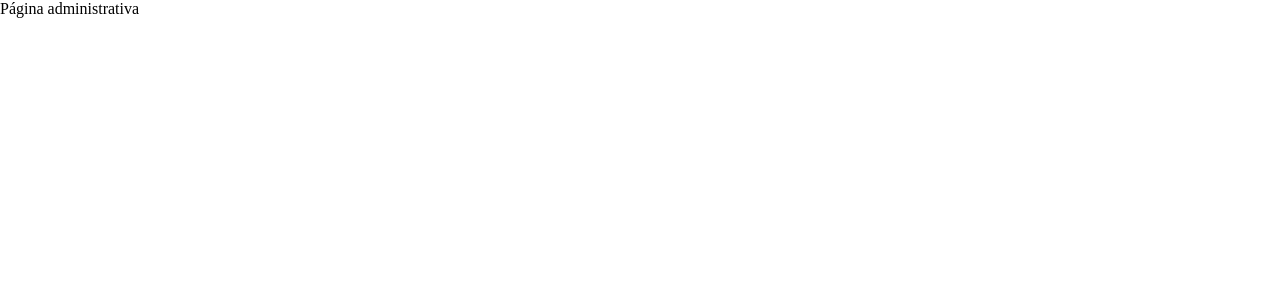
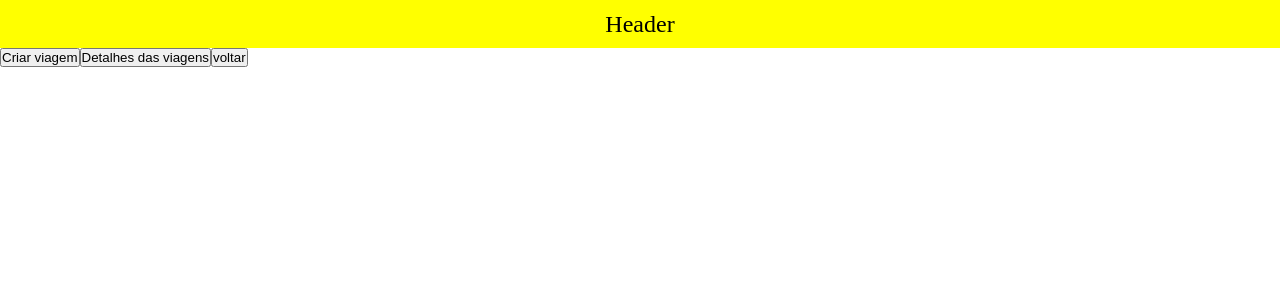
Before and after one commit to future4code/Robson-Santos, a React (Create React App) app in the folder modulo3/projeto-labex/labex/: page /admin in a window 1280 px wide. Shown: the top 300 px of the page. Built offline with nearby package versions, Linux system fonts and the light colour scheme.

Commit message:
rotas criadas

```diff
--- a/modulo3/projeto-labex/labex/src/pages/AdminHomePage.js
+++ b/modulo3/projeto-labex/labex/src/pages/AdminHomePage.js
@@ -1,9 +1,27 @@
-import React from "react";
+import React from "react"
+import { useHistory } from "react-router"
+import Header from "../components/Header"
 
 const AdminHomePage = () => {
+    const history = useHistory()
+    const goToCreateTrip = () => {
+        history.push("/create")
+    }
+
+    const goToTripDetails = () => {
+        history.push("/details")
+    }
+
+    const goBack = () => {
+        history.replace("/")
+    }
+
     return (
         <div>
-          Página administrativa
+          <Header/>
+          <button onClick={goToCreateTrip}>Criar viagem</button>
+          <button onClick={goToTripDetails}>Detalhes das viagens</button>
+          <button onClick={goBack}>voltar</button>
         </div>
       )
 
--- a/modulo3/projeto-labex/labex/src/pages/ApplicationFormPage.js
+++ b/modulo3/projeto-labex/labex/src/pages/ApplicationFormPage.js
@@ -1,9 +1,17 @@
-import React from "react";
+import React from "react"
+import { useHistory } from "react-router"
+import Header from "../components/Header"
 
 const ApplicationFormPage = () => {
+  const history = useHistory()
+  const goBack = () => {
+    history.goBack()
+  }
+
     return (
         <div>
-          Página de Aplicação
+          <Header/>
+          <button onClick={goBack}>voltar</button>
         </div>
       )
 }
--- a/modulo3/projeto-labex/labex/src/pages/CreateTripPage.js
+++ b/modulo3/projeto-labex/labex/src/pages/CreateTripPage.js
@@ -1,9 +1,17 @@
-import React from "react";
+import React from "react"
+import { useHistory } from "react-router"
+import Header from "../components/Header"
 
 const CreateTripPage = () => {
+  const history = useHistory()
+  const goBack = () => {
+    history.goBack()
+  }
+
     return (
         <div>
-          Criar Viagem
+          <Header/>
+          <button onClick={goBack}>voltar</button>
         </div>
       )
 }
--- a/modulo3/projeto-labex/labex/src/pages/HomePage.js
+++ b/modulo3/projeto-labex/labex/src/pages/HomePage.js
@@ -16,8 +16,8 @@ const HomePage = () => {
         <div>
             <Header/>
           <p>HOME</p>
-          <button onClick={goToAdminArea}>admin</button>
-          <button onClick={goToTripList}>trips</button>
+          <button onClick={goToAdminArea}>Área Administrativa</button>
+          <button onClick={goToTripList}>Viagens</button>
         </div>
       )
 }
--- a/modulo3/projeto-labex/labex/src/pages/ListTripsPage.js
+++ b/modulo3/projeto-labex/labex/src/pages/ListTripsPage.js
@@ -1,9 +1,21 @@
-import React from "react";
+import React from "react"
+import Header from "../components/Header"
+import { useHistory } from "react-router"
 
 const ListTripsPage = () => {
+    const history = useHistory()
+    const goToApplication = () => {
+        history.push("/application")
+    }
+    const goBack = () => {
+        history.goBack()
+    }
+
     return (
         <div>
-          Lista de Viagens
+            <Header/>
+            <button onClick={goToApplication}>Se inscrever</button>
+            <button onClick={goBack}>voltar</button>
         </div>
       )
 }
--- a/modulo3/projeto-labex/labex/src/pages/LoginPage.js
+++ b/modulo3/projeto-labex/labex/src/pages/LoginPage.js
@@ -1,9 +1,17 @@
-import React from "react";
+import React from "react"
+import { useHistory } from "react-router"
+import Header from "../components/Header"
 
 const LoginPage = () => {
+  const history = useHistory()
+  const goBack = () => {
+    history.goBack()
+  }
+
     return (
         <div>
-          Página de login
+          <Header/>
+          <button onClick={goBack}>voltar</button>
         </div>
       )
 }
--- a/modulo3/projeto-labex/labex/src/pages/TripDetailsPage.js
+++ b/modulo3/projeto-labex/labex/src/pages/TripDetailsPage.js
@@ -1,9 +1,17 @@
-import React from "react";
+import React from "react"
+import { useHistory } from "react-router"
+import Header from "../components/Header"
 
 const TripDetailsPage = () => {
+    const history = useHistory()
+    const goBack = () => {
+      history.goBack()
+    }
+
     return (
         <div>
-          Detalhes da viagem
+          <Header/>
+          <button onClick={goBack}>voltar</button>
         </div>
       )
 }
```
